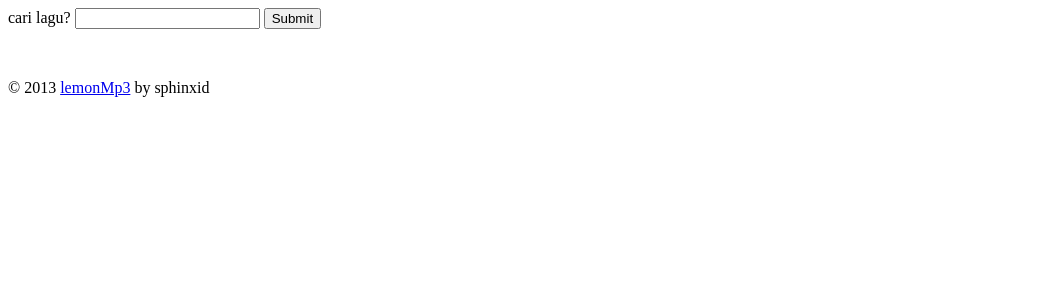
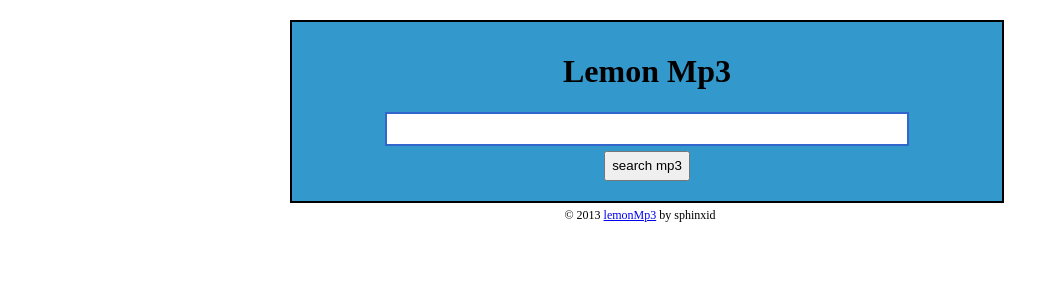
Before and after one commit to sphinxid/lemonMp3, a PHP site: page / in a window 1280 px wide. Shown: the top 300 px of the page, without its empty margins (0-1059 px from the left). Run offline with PHP 8.4, Linux system fonts and the light colour scheme.

Commit message:
update index.php

```diff
--- a/index.php
+++ b/index.php
@@ -9,6 +9,8 @@
 @include_once('link.php');
 $source = array('s-dilandau', 's-zing', 's-hulkshare');
 $keyword = '';
+$hasil = '';
+$found = false;
 
 if(!empty($_REQUEST['q'])) {
     $keyword = urldecode($_REQUEST['q']);
@@ -21,59 +23,115 @@ if(!empty($keyword)) {
         @include_once($s.'.php');
     }
 
-    if(!empty($data)) {
-        ?>
-        <html>
-        <head>
-        <title><?php echo $keyword; ?></title>
-        </head>
-
-        <body>
-        <center>
-        <h1><?php echo $keyword; ?></h1>
-        <p>
-    <form method="get">
-        cari lagu? <input type="text" name="q" size="20"> <input type="submit">
-    </form>
-	</p>
-
-        <?php
         $i = 0;
         $found = false;
         $total = count($data);
         for($i=0;$i<$total;$i++) {
             $x = 0;
             foreach($data[$i]['title'] as $title) {
-                $found = true;
-            ?>
-            <div><strong><?php echo $title;?></strong> - <a href="link.php?o=<?php
-		$str = rawurlencode(encrypt($data[$i]['url'][$x], '1234567890987654321', '!@#$%$#@!QWERTREWQ'));
-		echo $str; ?>">download</a></div>
-            <?php $x++;
+            $found = true;
+
+	    $str = rawurlencode(encrypt($data[$i]['url'][$x], '1234567890987654321', '!@#$%$#@!QWERTREWQ'));
+            $hasil .= '<div><strong>'.$title.'</strong> - <a href="link.php?o='.$str.'">download</a></div>';
+            $x++;
         }}
 
-        if(!$found) {
-            echo "not found";
+        if($found != true) {
+            $hasil = "not found";
         }
 
-        ?>
-        </center>
+} ?>
 
-        <?php
-    }
-} else { ?>
+<!DOCTYPE html PUBLIC "-//W3C//DTD XHTML 1.0 Transitional//EN" "http://www.w3.org/TR/xhtml1/DTD/xhtml1-transitional.dtd">
+<html xmlns="http://www.w3.org/1999/xhtml">
+<head>
+<meta http-equiv="Content-Type" content="text/html; charset=utf-8" />
+<title>LemonMp3</title>
+<style type="text/css">
 
-    <html>
-    <head>
-    <title>mp3 search</title>
-    </head>
-    <body>
-    <form method="get">
-        cari lagu? <input type="text" name="q" size="20"> <input type="submit">
-    </form>
-    <?php
-} ?>
-        <p><br /></p>
-        &copy; 2013 <a href="https://github.com/sphinxid/lemonMp3">lemonMp3</a> by sphinxid
-    </body>
-    </html>
+#container {
+	width: 700px;
+	margin-top: 20px;
+	margin-left: auto;
+	margin-right: auto;
+}
+
+#content {
+	width: 690px;
+        margin-left: auto;
+        margin-right: auto;
+	margin-top: 15px;
+	padding-bottom: 15px;
+	text-align: center;
+	border-top-width: 1px;
+	border-bottom-width: 1px;
+	border-color: black;
+	border-style: solid;
+	border-left-width: 0px;
+	border-right-width: 0px;
+}
+
+#footer {
+	margin-top: 5px;
+	text-align: center;
+	font-size: 9pt;
+}
+
+#box {
+	width: 690px;
+	padding: 10px 10px 20px 10px;
+	margin-left: auto;
+	margin-right: auto;
+	margin-bottom: auto;
+	text-align: center;
+	background: #39C;
+	border-style: solid;
+	border-width: 2px;
+	border-color: black;
+}
+.searchbar {
+	border-width: 2px;
+	border-color: #36C;
+	border-style: solid;
+	padding: 0 10px 0 10px;
+	font-size: 16px;
+	width: 500px;
+	height: 30px;
+	margin-bottom: 5px;
+}
+.searchbutton {
+	height: 30px;
+}
+</style>
+</head>
+
+<body>
+
+<div id="container">
+    <div id="box">
+    	<h1>Lemon Mp3</h1>
+        <form action="" method="get">
+        <input name="q" type="text" class="searchbar" /><br />
+        <input name="" value="search mp3" type="submit" class="searchbutton" />
+        </form>
+    </div>
+
+    <div id="footer">
+    &copy; 2013 <a href="https://github.com/sphinxid/lemonMp3">lemonMp3</a> by sphinxid
+    </div>
+
+    <?php if(!empty($keyword)) {
+    ?>
+    <div id="content">
+	<h1><?php echo $keyword;?></h1>
+	<?php echo $hasil; ?>
+    </div>
+    <?php } ?>
+
+
+</div>
+
+
+
+</body>
+</html>
```
